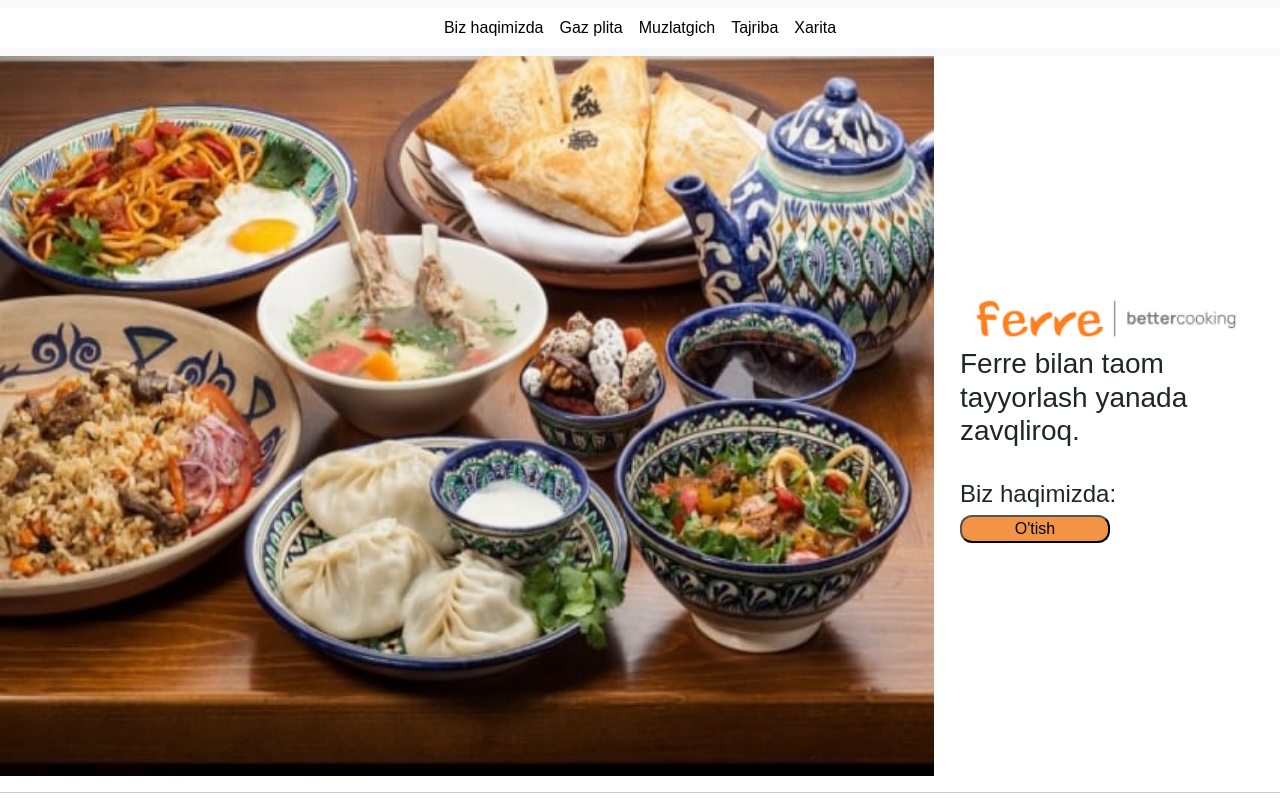
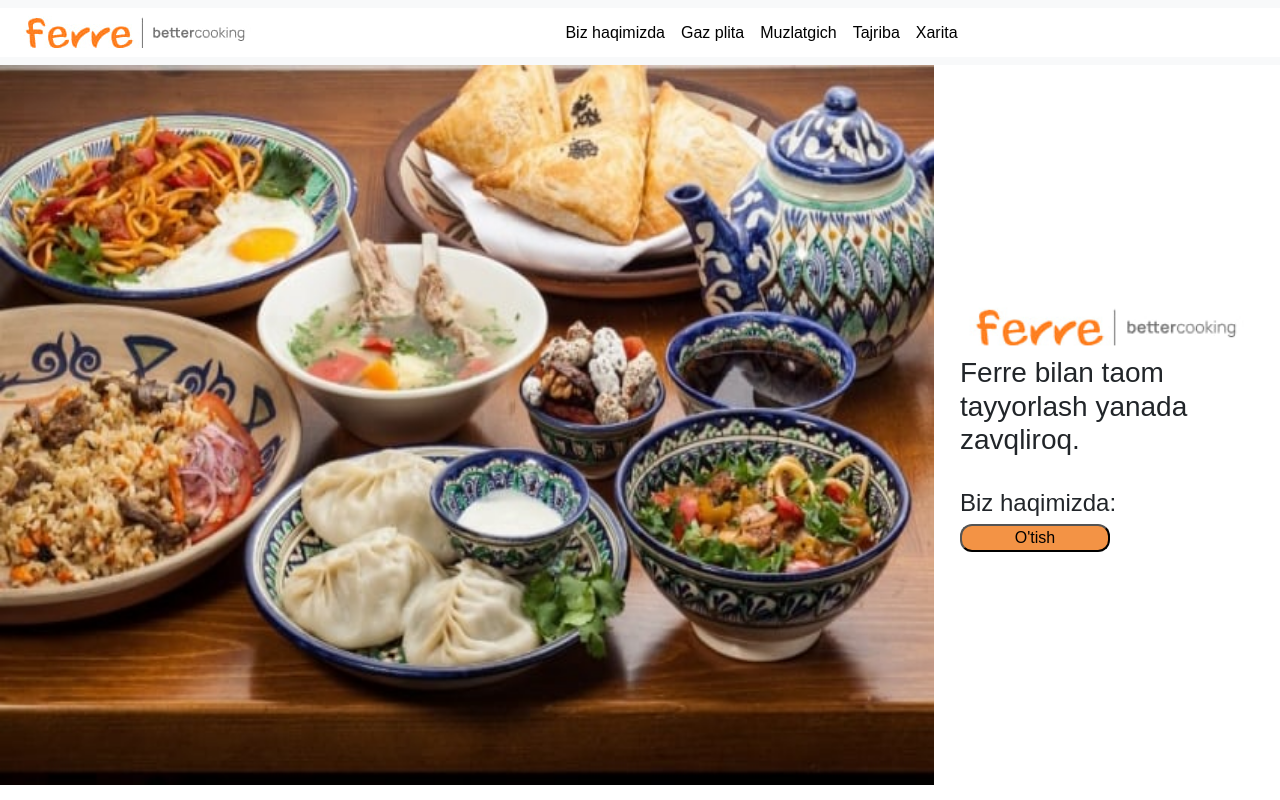
Before and after one commit to sharifxon/ferre, a plain HTML site: page index.html in a window 1280 px wide. Shown: the top 800 px of the page. Drawn offline with nearby package versions, Linux system fonts and the light colour scheme.

Commit message:
fix logo

```diff
--- a/index.html
+++ b/index.html
@@ -17,7 +17,7 @@
   <nav class="navbar navbar-expand-lg bg-body-tertiary nav">
     <div class="container-fluid" style="background-color: white;">
       <div class="divdv">
-        <img class="logo1" src="photo_2025-09-12_09-45-33.jpg" alt="">
+        <img class="logo1" src="images/photo_2025-09-12_09-45-33.jpg" alt="">
       </div>
       <button class="navbar-toggler" type="button" data-bs-toggle="collapse" data-bs-target="#navbarSupportedContent"
         aria-controls="navbarSupportedContent" aria-expanded="false" aria-label="Toggle navigation">
```
